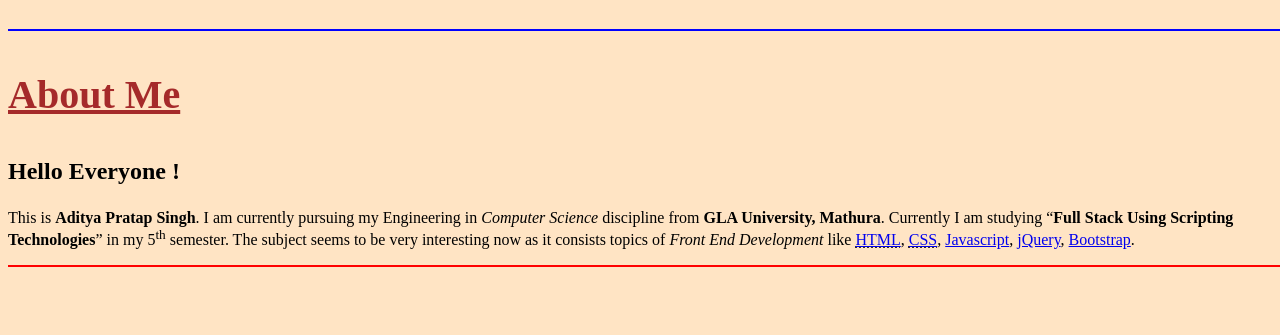
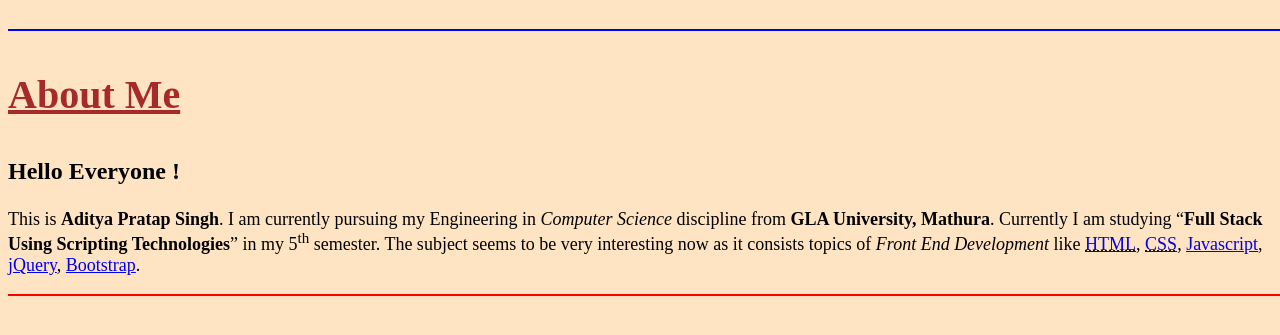
Before and after one commit to aps045/Fullstack-Practical-2, a plain HTML site: page index.html in a window 1280 px wide. Shown: the part 129-464 px from the top of the page. Drawn offline with Linux system fonts and the light colour scheme.

Commit message:
Changes Done

```diff
--- a/index.html
+++ b/index.html
@@ -10,7 +10,7 @@
     <hr align = "left" size = "2" width = "1450" color = "Blue">
     <p style="color: brown; font-size: 40px; font-weight: bold;"><ins>About Me</ins></p>
     <p style="font-weight: bold; font-size: 24px;">Hello Everyone !</p>
-    <p>This is <strong>Aditya Pratap Singh</strong>. I am currently pursuing my Engineering in <em>Computer Science</em> discipline from <b>GLA University, Mathura</b>. Currently I am studying <q><b>Full Stack Using Scripting Technologies</b></q> in my 5<sup>th</sup> semester. The subject seems to be very interesting now as it consists topics of <i>Front End Development</i> like <abbr title = "Hyper Text Markup Language"><a href = "https://en.wikipedia.org/wiki/HTML">HTML</a></abbr>, <abbr title = "Cascading Style Sheet"><a href = "https://en.wikipedia.org/wiki/Cascading_Style_Sheets">CSS</a></abbr>, <a href = "https://en.wikipedia.org/wiki/JavaScript">Javascript</a>, <a href = "https://en.wikipedia.org/wiki/JQuery">jQuery</a>, <a href = "https://en.wikipedia.org/wiki/Bootstrap_(front-end_framework)">Bootstrap</a>.</p>
+    <p style="font-size: 18px;">This is <strong>Aditya Pratap Singh</strong>. I am currently pursuing my Engineering in <em>Computer Science</em> discipline from <b>GLA University, Mathura</b>. Currently I am studying <q><b>Full Stack Using Scripting Technologies</b></q> in my 5<sup>th</sup> semester. The subject seems to be very interesting now as it consists topics of <i>Front End Development</i> like <abbr title = "Hyper Text Markup Language"><a href = "https://en.wikipedia.org/wiki/HTML">HTML</a></abbr>, <abbr title = "Cascading Style Sheet"><a href = "https://en.wikipedia.org/wiki/Cascading_Style_Sheets">CSS</a></abbr>, <a href = "https://en.wikipedia.org/wiki/JavaScript">Javascript</a>, <a href = "https://en.wikipedia.org/wiki/JQuery">jQuery</a>, <a href = "https://en.wikipedia.org/wiki/Bootstrap_(front-end_framework)">Bootstrap</a>.</p>
     <hr align = "left" size = "2" width = "1450" color = "Red">
 </body>
 </html>
```
